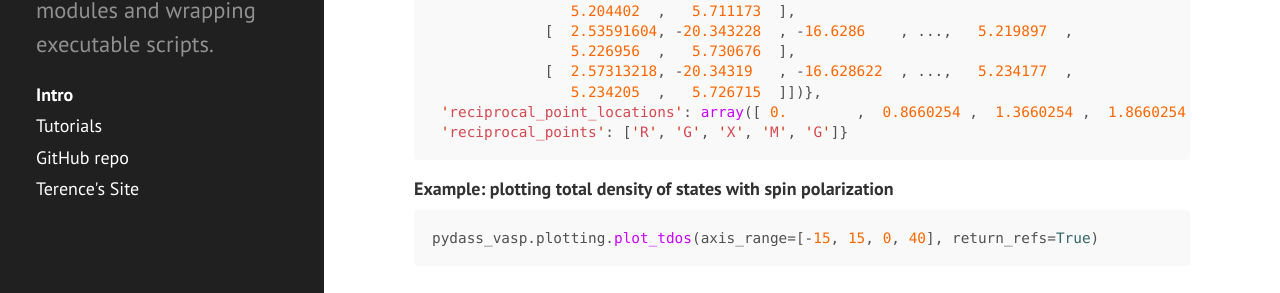
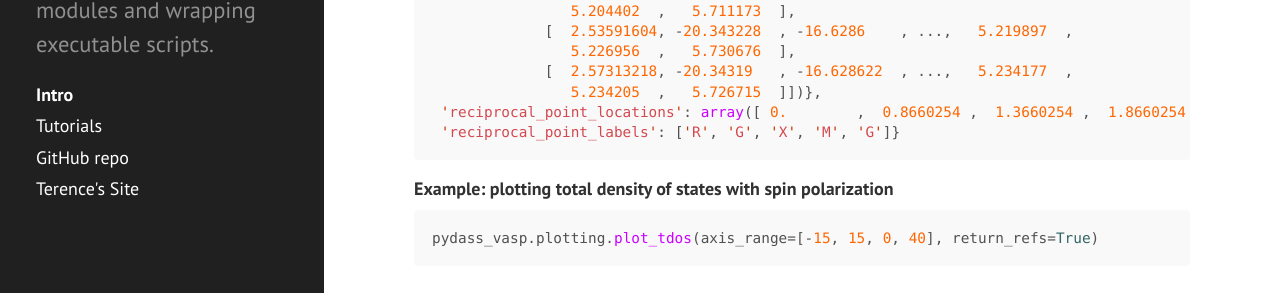
Before and after one commit to terencezl/pydass_vasp, a Jekyll site: the page built from index.md, in a window 1280 px wide and 900 px high, scrolled down 916 px. Shown: the part 136-429 px from the top of the window. Built offline with Jekyll 4.4.1, drawn with Linux system fonts in a browser that asks for light colours; Markdown is read by kramdown in place of the engine named in the settings.

Commit message:
variable name change.

````diff
--- a/index.md
+++ b/index.md
@@ -39,7 +39,7 @@ Returned dictionary:
              [  2.57313218, -20.34319   , -16.628622  , ...,   5.234177  ,
                 5.234205  ,   5.726715  ]])},
  'reciprocal_point_locations': array([ 0.        ,  0.8660254 ,  1.3660254 ,  1.8660254 ,  2.57313218]),
- 'reciprocal_points': ['R', 'G', 'X', 'M', 'G']}
+ 'reciprocal_point_labels': ['R', 'G', 'X', 'M', 'G']}
 ```
 
 ##### Example: plotting total density of states with spin polarization
````
